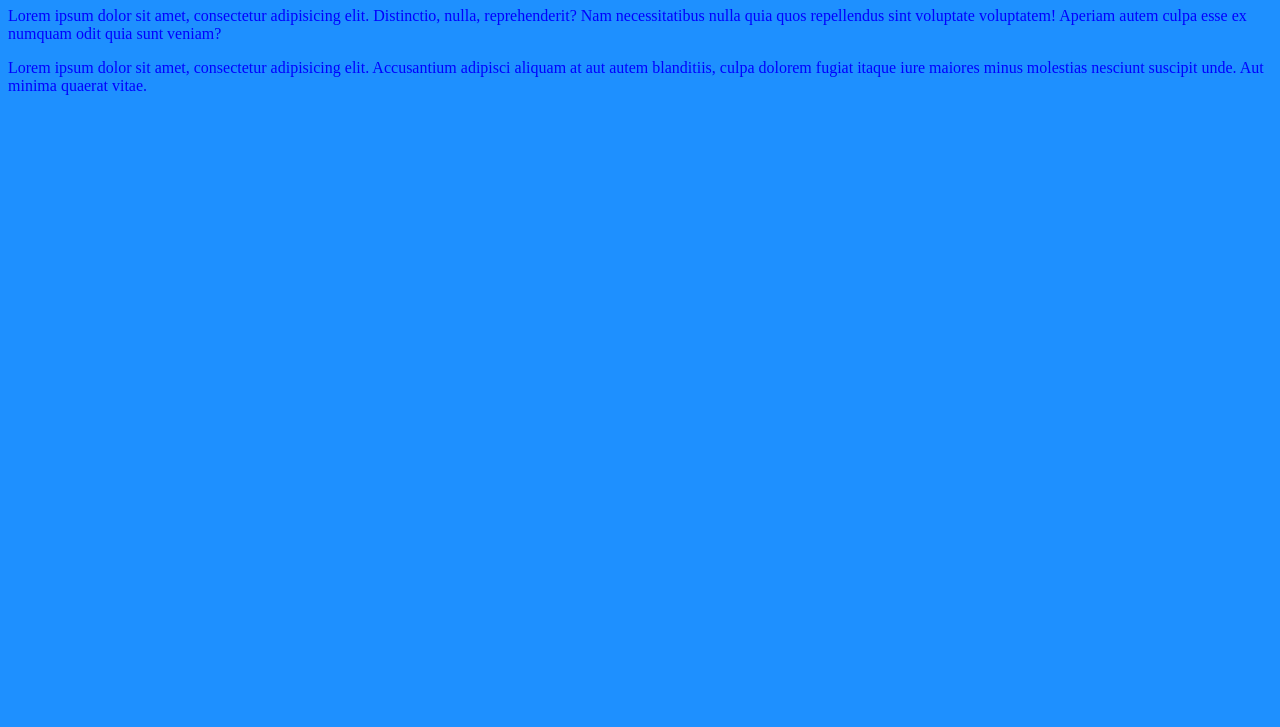
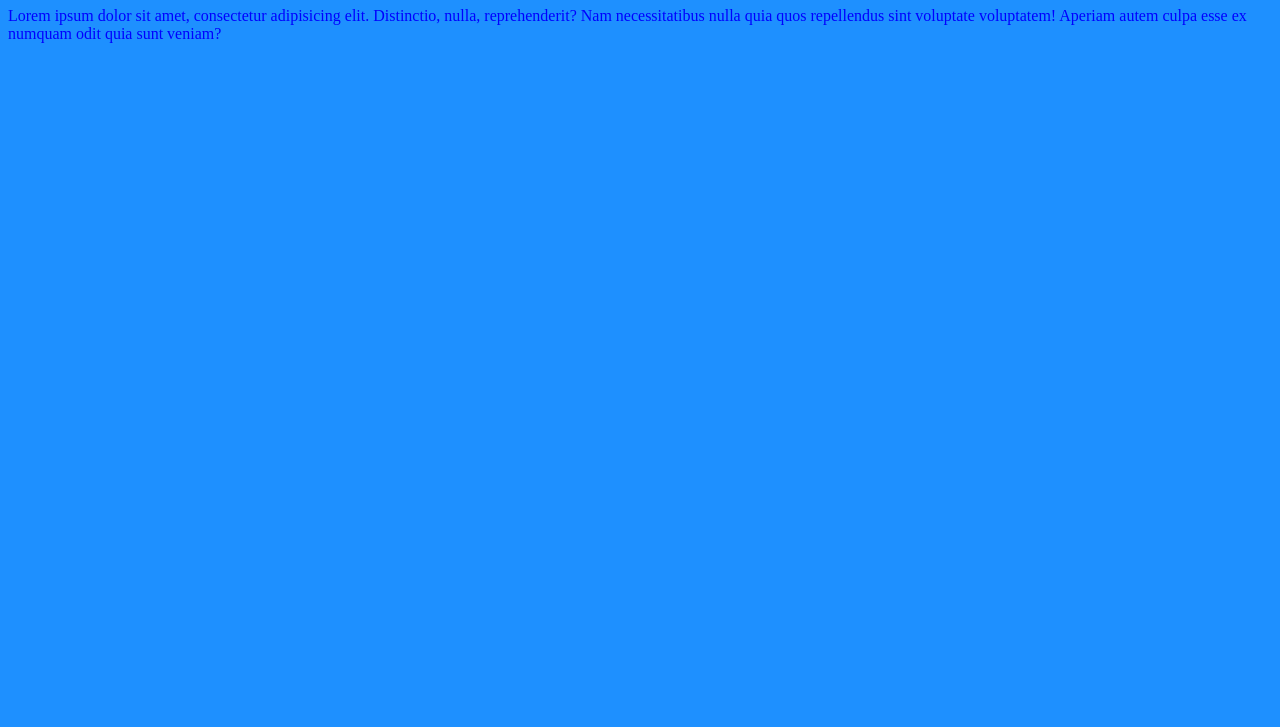
Before and after one commit to Jmac0/coltGitTut, a plain HTML site: page index.html in a window 1280 px wide. Shown: the part 73-800 px from the top of the page. Drawn offline with Linux system fonts and the light colour scheme.

Commit message:
removed second paragraph of lorem

```diff
--- a/index.html
+++ b/index.html
@@ -12,9 +12,6 @@
 <h1>Hello Git</h1>
 <p>Lorem ipsum dolor sit amet, consectetur adipisicing elit. Distinctio, nulla, reprehenderit? Nam necessitatibus nulla quia quos repellendus sint voluptate
     voluptatem! Aperiam autem culpa esse ex numquam odit quia sunt veniam?</p>
-<p>
-    Lorem ipsum dolor sit amet, consectetur adipisicing elit. Accusantium adipisci aliquam at aut autem blanditiis,
-    culpa dolorem fugiat itaque iure maiores minus molestias nesciunt suscipit unde. Aut minima quaerat vitae.
 </p>
 <script src="app.js"></script>
 </body>
```
